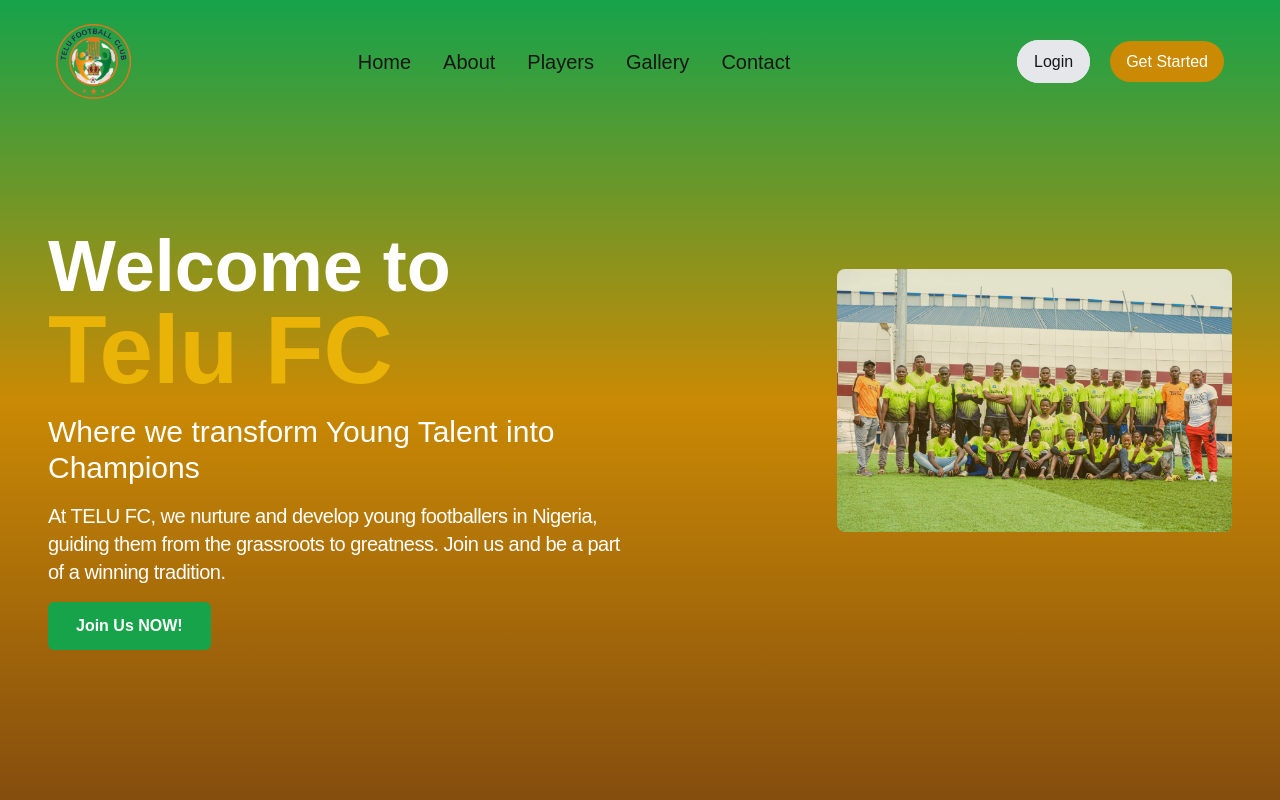
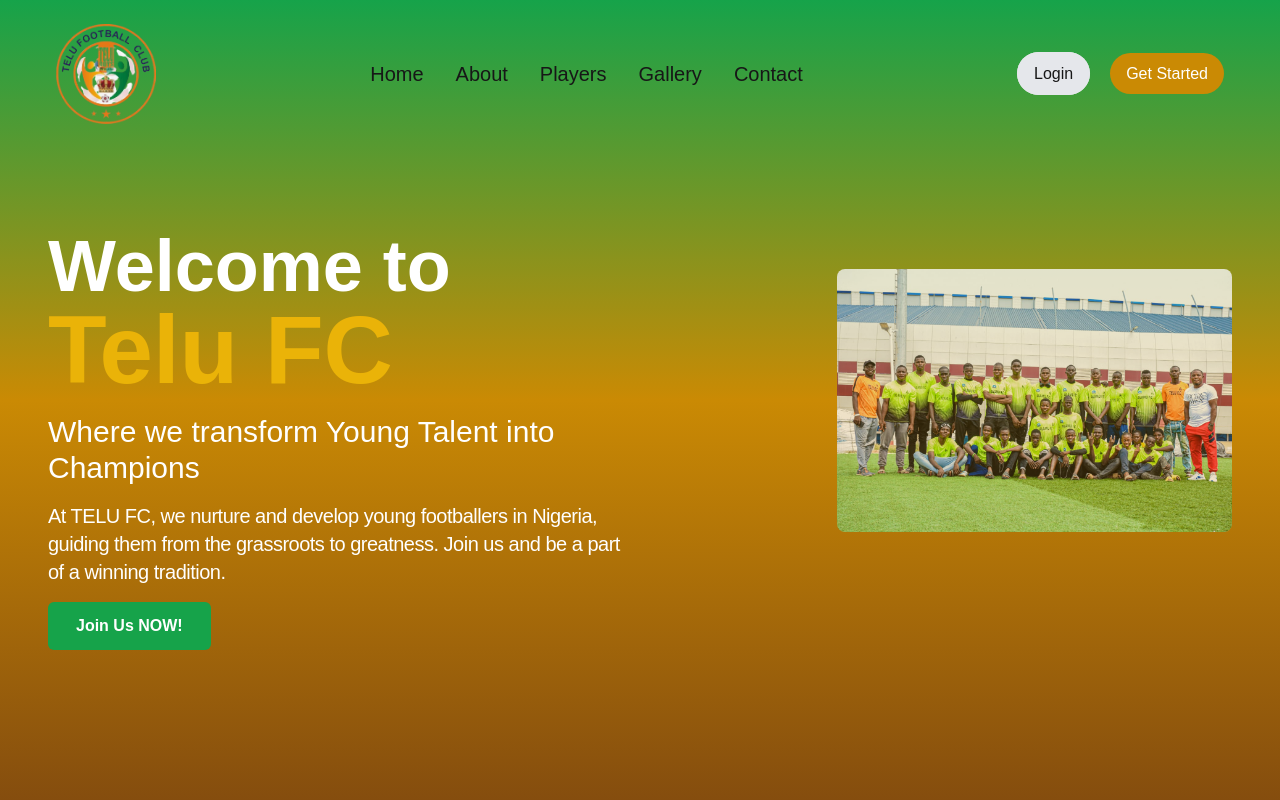
Before and after one commit to RoyalTechqueen/telu-fc, a Next.js app: page / in a window 1280 px wide. Shown: the top 800 px of the page. Built offline with nearby package versions, Linux system fonts and the light colour scheme.

Commit message:
Update header.tsx

```diff
--- a/app/(home)/header.tsx
+++ b/app/(home)/header.tsx
@@ -33,8 +33,8 @@
               src="/telu.png"
               alt="logo"
               className="rounded-xl"
-              width={75}
-              height={75}
+              width={100}
+              height={100}
             />
           </Link>
         </div>
```
